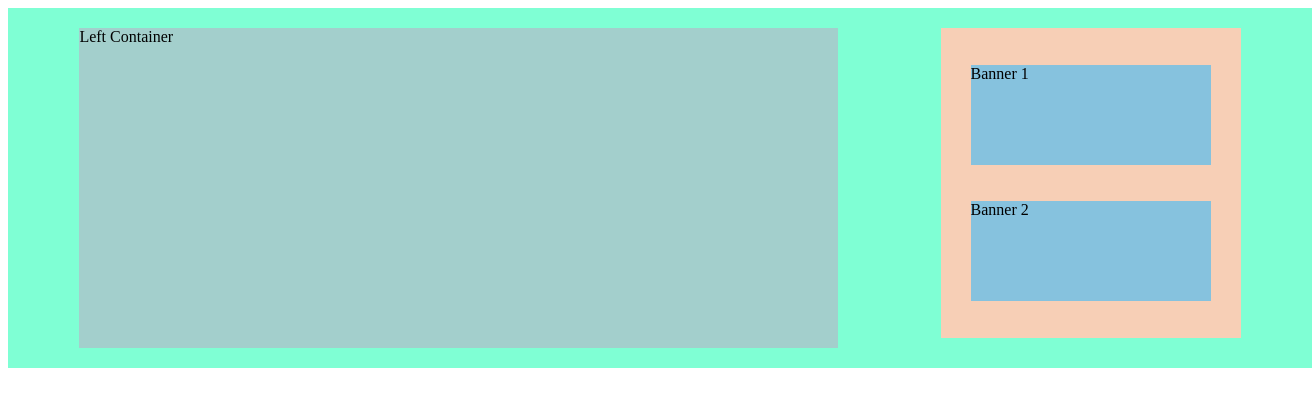
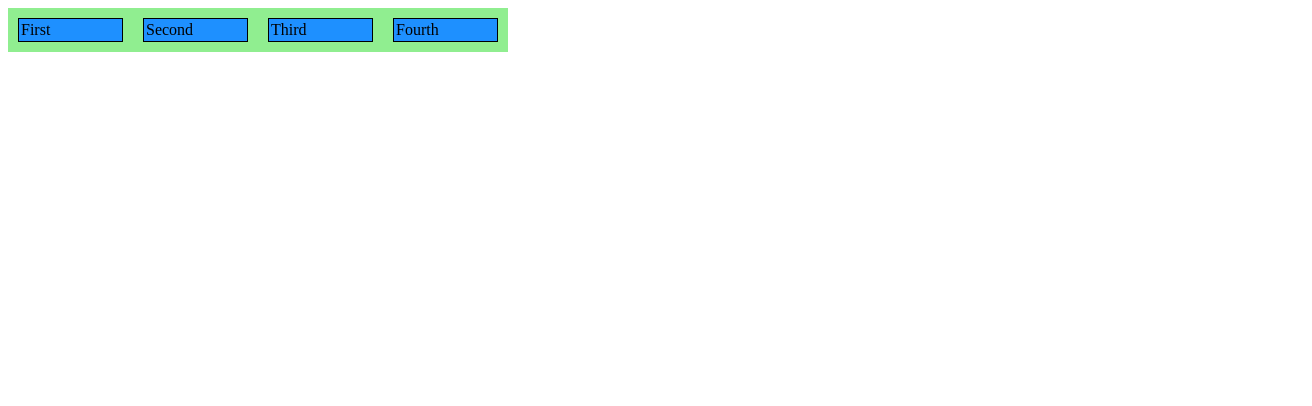
Before and after one commit to bdushimi/front-end, a plain HTML site: page index.html in a window 1280 px wide. Shown: the whole page, 1312 px wide, since content can reach past the window. Drawn offline with Linux system fonts and the light colour scheme.

Commit message:
Some updates

```diff
--- a/index.html
+++ b/index.html
@@ -8,22 +8,14 @@
     <link rel="stylesheet" href="./style.css">
 </head>
 <body>
-    <div  class="container">
-        <div class="left-container">
-          Left Container
-        </div>
 
-        <div class="right-container">
-          <div class="child-element">
-    Banner 1
-          </div>
+    <div class="flex-container">
+        <div class="flex-item">First</div>
+        <div class="flex-item">Second</div>
+        <div class="flex-item">Third</div>
+        <div class="flex-item">Fourth</div>
 
-          <div class="child-element">
-    Banner 2
-          </div>
-        </div>
-      </div>
-
+    </div>
     <script type="text/javascript" src="./script.js"></script>
 </body>
 </html>
--- a/style.css
+++ b/style.css
@@ -1,31 +1,13 @@
-.container{
-    width: 100%;
-    background-color: aquamarine;
-    padding: 20px;
+.flex-container {
     display: flex;
-    justify-content:space-around;
+    width: 500px;
+    background-color: lightgreen;
 }
 
-
-.left-container {
-    width: 60%;
-    background-color: #A3CFCC;
-    height: 320px;
+.flex-item {
+    padding: 2px;
+    border: 1px solid black;
+    margin: 10px;
+    width: 100px;
+    background-color: dodgerblue;
 }
-
-.right-container {
-    width:300px;
-    background-color: #F7CFB6;
-    height: 310px;
-    display:flex;
-    flex-direction: column;
-    justify-content: space-evenly;
-    align-items: center;
-}
-
-.child-element {
-    width: 240px;
-    height: 100px;
-    box-sizing: border-box;
-    background-color: #86C2DE;
-}
```
